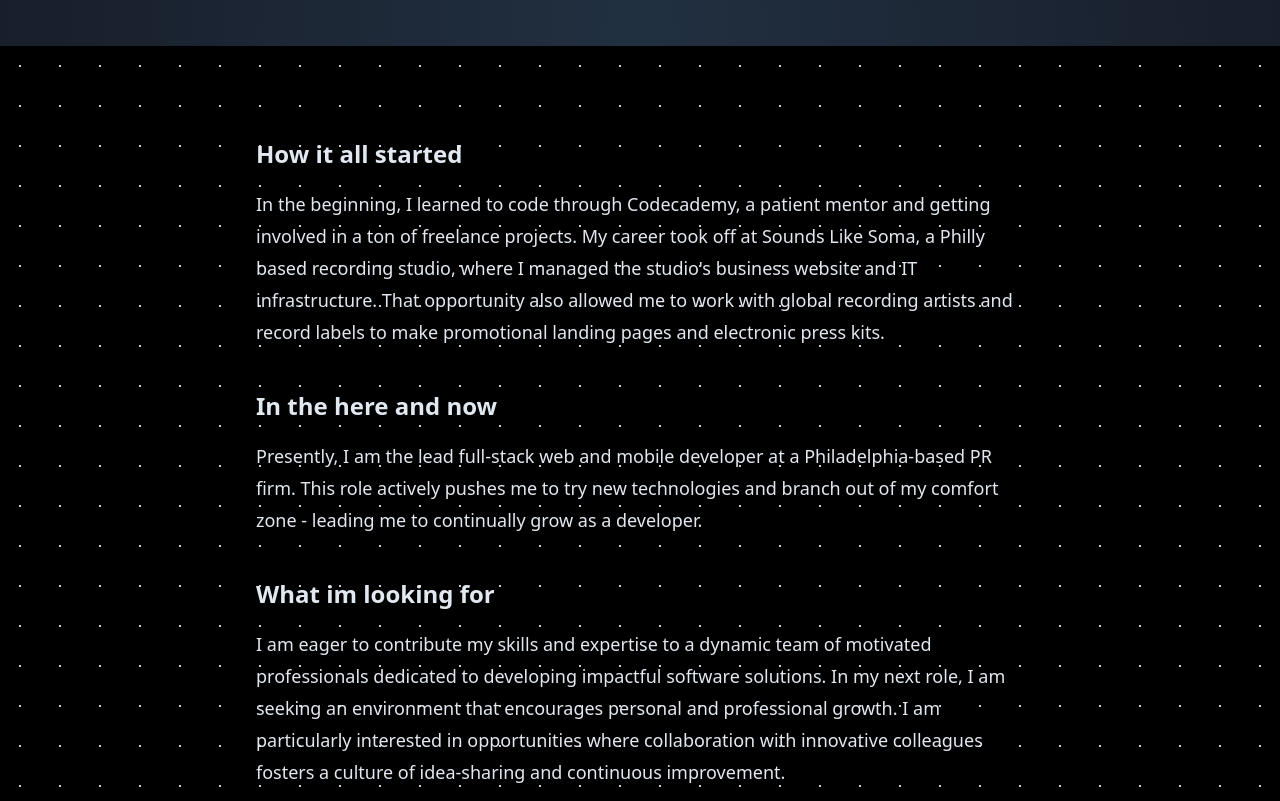
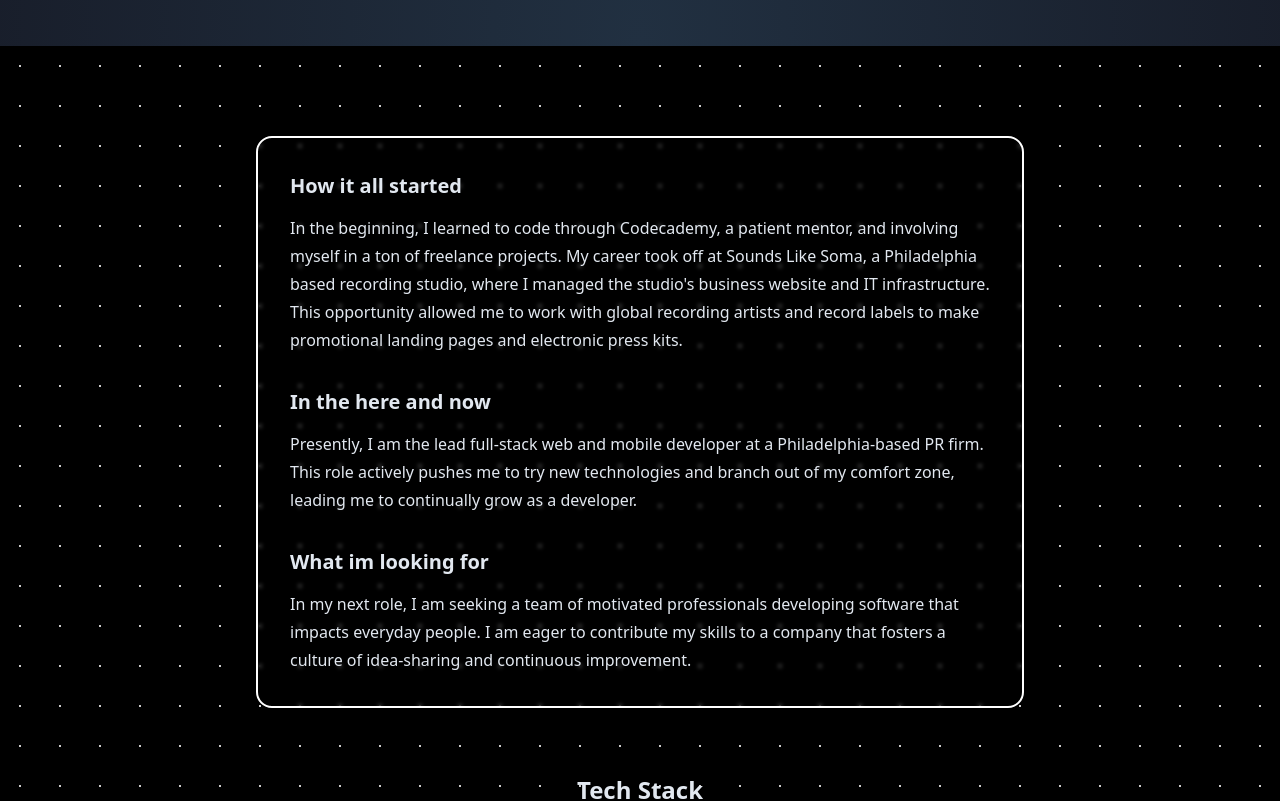
Before and after one commit to zackhanni/zachary.works, a Next.js app: page / in a window 1280 px wide. Shown: the part 3140-3941 px from the top of the page. Built offline with nearby package versions, Linux system fonts and the light colour scheme.

Commit message:
Reword about text

```diff
--- a/app/components/About.tsx
+++ b/app/components/About.tsx
@@ -14,33 +14,30 @@ export default function About() {
         <SectionHeader title="About" />
         <div className="row">
           <div className="col-12 space-y-16">
-            <div className="max-w-screen-md mx-auto prose text-slate-200 lg:prose-lg">
+            <div className="max-w-screen-md mx-auto prose text-slate-200 lg:prose-md border-2 border-white p-8 rounded-2xl backdrop-blur-[2px]">
               <h3 className="text-slate-200">How it all started</h3>
               <p>
                 In the beginning, I learned to code through Codecademy, a
-                patient mentor and getting involved in a ton of freelance
-                projects. My career took off at Sounds Like Soma, a Philly based
-                recording studio, where I managed the studio&apos;s business
-                website and IT infrastructure. That opportunity also allowed me
-                to work with global recording artists and record labels to make
-                promotional landing pages and electronic press kits.
+                patient mentor, and involving myself in a ton of freelance
+                projects. My career took off at Sounds Like Soma, a Philadelphia
+                based recording studio, where I managed the studio&apos;s
+                business website and IT infrastructure. This opportunity allowed
+                me to work with global recording artists and record labels to
+                make promotional landing pages and electronic press kits.
               </p>
               <h3 className="text-slate-200">In the here and now</h3>
               <p>
                 Presently, I am the lead full-stack web and mobile developer at
                 a Philadelphia-based PR firm. This role actively pushes me to
-                try new technologies and branch out of my comfort zone - leading
+                try new technologies and branch out of my comfort zone, leading
                 me to continually grow as a developer.
               </p>
               <h3 className="text-slate-200">What im looking for</h3>
               <p>
-                I am eager to contribute my skills and expertise to a dynamic
-                team of motivated professionals dedicated to developing
-                impactful software solutions. In my next role, I am seeking an
-                environment that encourages personal and professional growth. I
-                am particularly interested in opportunities where collaboration
-                with innovative colleagues fosters a culture of idea-sharing and
-                continuous improvement.
+                In my next role, I am seeking a team of motivated professionals
+                developing software that impacts everyday people. I am eager to
+                contribute my skills to a company that fosters a culture of
+                idea-sharing and continuous improvement.
               </p>
             </div>
             {/* tech i love */}
--- a/app/components/Contact.tsx
+++ b/app/components/Contact.tsx
@@ -89,7 +89,7 @@ export default function Contact() {
         className=" text-slate-200 bg-black pb-16 flex flex-col justify-center items-center w-full min-h-screen"
       >
         <SectionHeader title="Drop a line" />
-        <div className="radial-gradient p-6 rounded-lg max-w-sm mx-auto pb-16">
+        <div className="radial-gradient p-8 rounded-lg max-w-sm mx-auto">
           {/* <div className="">
             <Form {...form}>
               <form
@@ -152,7 +152,7 @@ export default function Contact() {
           <div className=" space-y-4">
             <p>
               The best way to contact me is through email or LinkedIn (I&apos;m
-              not much of a twitter/X guy). Give me a shout here:
+              not much of a twitter or X guy). Give me a shout here:
             </p>
 
             <div className="flex justify-center space-x-4">
```
